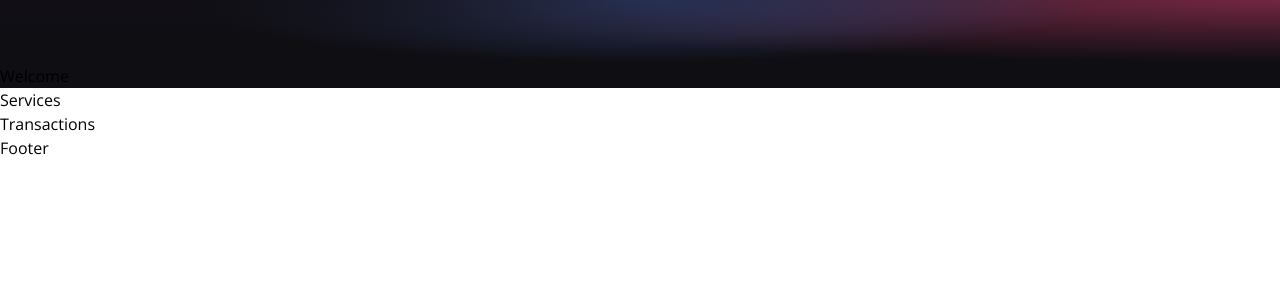
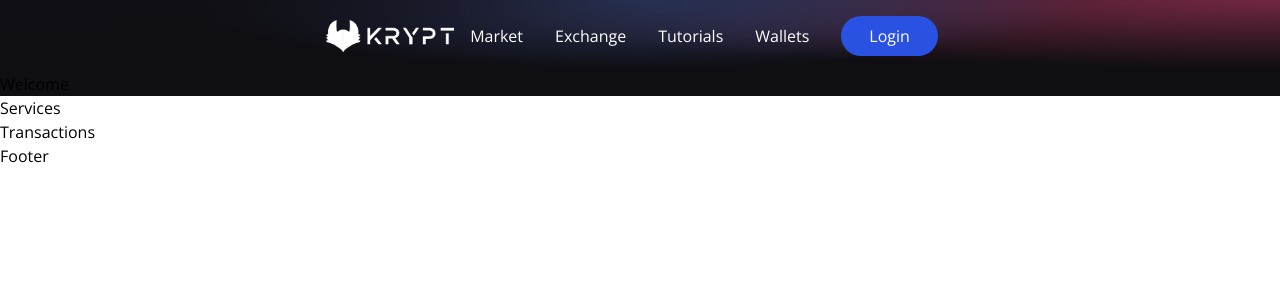
Before and after one commit to renatodamazio/krypto, a React (Vite) app in the folder client/: page / in a window 1280 px wide. Shown: the top 300 px of the page. Built offline with nearby package versions, Linux system fonts and the light colour scheme.

Commit message:
Navigation bar

```diff
--- a/client/src/components/NavBar.tsx
+++ b/client/src/components/NavBar.tsx
@@ -1,12 +1,58 @@
 import { HiMenuAlt4 } from "react-icons/hi";
 import { AiOutlineClose } from "react-icons/ai";
-
+import { useState } from "react";
 import Logo from "../../images/logo.png";
 
+interface navBarItemProps {
+  classProps: string;
+  title: string;
+}
+
+const NavBarItem = (props: navBarItemProps) => {
+  return (
+    <li className={`mx-4 cursor-pointer ${props.classProps}`}>{props.title}</li>
+  );
+};
+
 export default function NavBar() {
+  const [toggleMenu, setToggleMenu] = useState<Boolean>(false);
+  const IconConfig = {
+    fontSize: 28,
+    className: "text-white md:hidden cursor-pointer",
+    onClick: () => setToggleMenu(!toggleMenu),
+  };
+
+  const Menus = (props:any) => {
+    return ["Market", "Exchange", "Tutorials", "Wallets"].map((item, index) => (
+      <NavBarItem key={item + index} classProps={props.className} title={item} />
+    ));
+  };
   return (
-    <nav className="w-full flex md:justify-center justify-between items-center p-8">
+    <nav className="w-full flex md:justify-center justify-between items-center p-4">
+      <div className="flex justify-between  items-center">
+        <img src={Logo} alt="" className="w-32 cursor-pointer" />
+        <ul className="text-white md:flex hidden list-none flex-row justify-between items-center flex-initial">
+          {Menus({})}
 
+          <li className="bg-[#2952e3] py-2 px-7 mx-4 rounded-full cursor-pointer hover:bg-[#2546bd]">
+            Login
+          </li>
+        </ul>
+        <div className="flex relative">
+          {toggleMenu ? (
+            <AiOutlineClose {...IconConfig} />
+          ) : (
+            <HiMenuAlt4 {...IconConfig} />
+          )}
+
+          {toggleMenu && (
+            <ul className="text-white z-10 fixed top-0 -right-2 p-3 w-[70vw] h-screen shadow-2xl md:hidden list-none flex flex-col justify-start item-end rounded-md blue-glassmorphism text-white animate-slide-in">
+              <li className="p-4 flex w-full items-center py-8"><AiOutlineClose {...IconConfig} fontSize={18}/> &nbsp;</li>
+              {Menus({ className: "p-4 text-right"})}
+            </ul>
+          )}
+        </div>
+      </div>
     </nav>
   );
 }
```
Also changed, not shown: client/package.json (+6 -4 lines), 1 other file (tests, documents, lock files or other folders).
